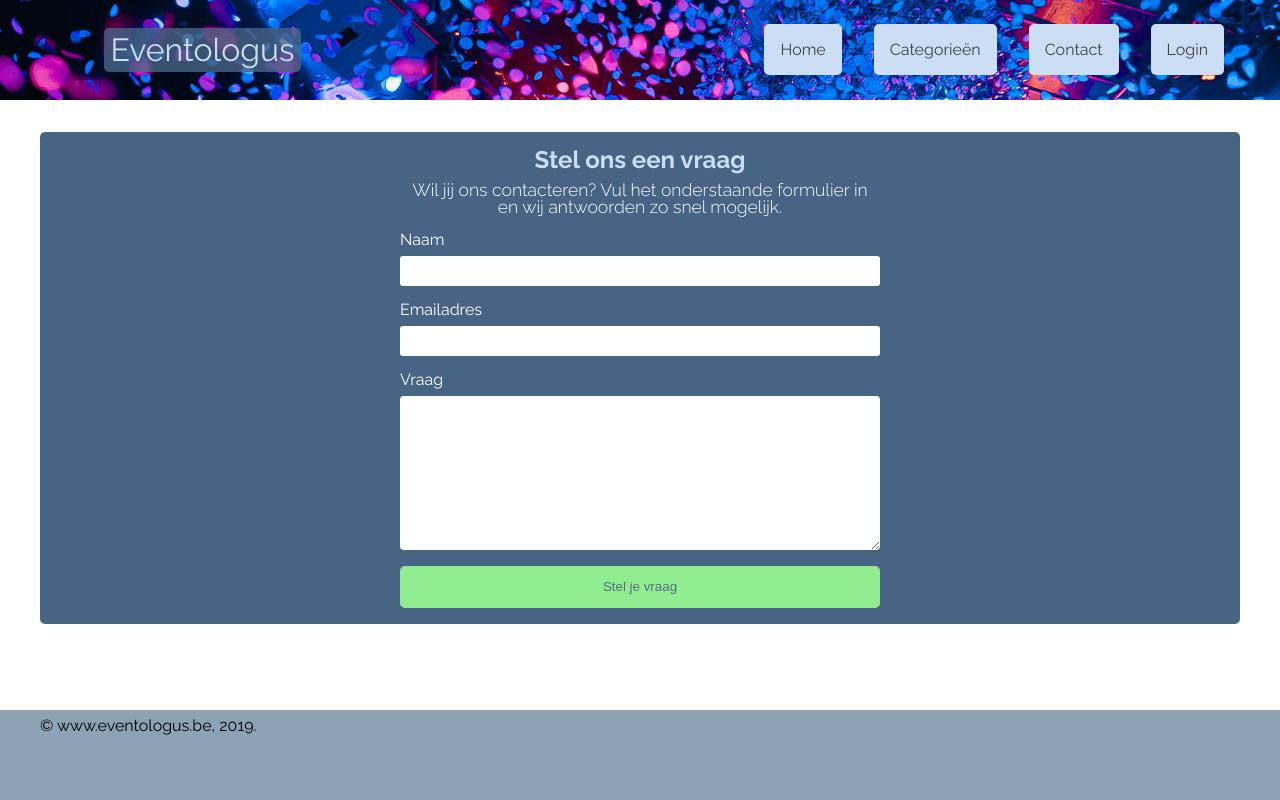
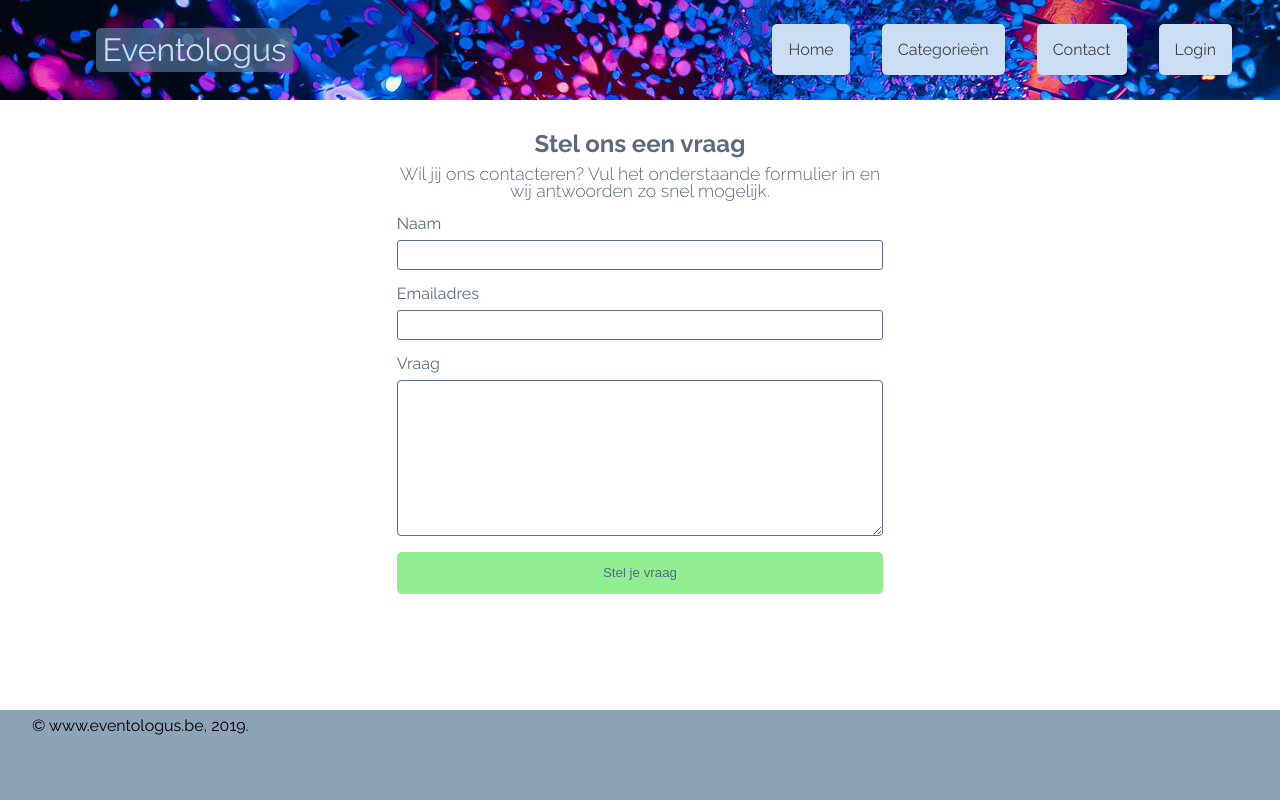
Before and after one commit to Zalvec/eventologus-1, a PHP site: page /contact.php in a window 1280 px wide. Run offline with PHP 8.4, Linux system fonts and the light colour scheme.

Commit message:
Eerste aanpassingen dinsdag 3 december

```diff
--- a/categorie.php
+++ b/categorie.php
@@ -8,3 +8,5 @@ if (!isset($_SESSION["user"])){
 }
 
 print LoadTemplate("catpagina");
+
+print LoadTemplate("basic_footer");
--- a/css/opmaak.css
+++ b/css/opmaak.css
@@ -12,12 +12,14 @@ body{
     font: 100%/1.4 #222;
     position: static;
     font-family: "Raleway" ;
+    padding-bottom: 100px;
+
 }
 
 
 
 .container{
-    max-width: 1200px;
+    max-width: 95%;
     margin: 0 auto;
 }
 
@@ -85,12 +87,9 @@ main h2{
 }
 
 
-
 .contcontainer{
-    background: rgb(71, 100, 132);
     min-height: 100px;
-    margin: 0 auto;
-    margin: 2em 0;
+    margin: 1em 0;
     border-radius: 5px;
     display: flex;
     flex-direction: column;
@@ -211,19 +220,20 @@ label{
 input{
     width: 300px;
     height: 30px;
-    border: none;
+    border: 1px solid #5A6A83;
     border-radius: 3px;
 }
 
 input[type="submit"]{
-    background: #CBDEF4;
+    background: #5A6A83;
     border-radius: 5px;
     border: none;
     cursor: pointer;
+    color: #FFFFFF;
 }
 
 input[type="submit"]:hover{
-    border: 1px solid #5A6A83;
+    border: 1px solid black;
 }
 
 /* Categorieën stijlen------------------------------------------------------------------------------------------------------------------------------------------------------ */
@@ -320,7 +338,7 @@ input[type="submit"]:hover{
 
 .contactform h1{
     font-size: 1.5rem;
-    color: #CBDEF4;
+    color: #5A6A83;
     text-align: center;
     font-weight: 600;
 }
@@ -328,13 +346,13 @@ input[type="submit"]:hover{
 .contactform p{
     text-align: center;
     margin: .5em 0;
-    color: #FFFFFF;
+    color: #5A6A83;
     font-size: 1.1rem;
     font-weight: 200;
 }
 
 .contactform .invul label{
-    color: white;
+    color: #5A6A83;
 }
 
 .contactform .invul input{
@@ -342,7 +360,7 @@ input[type="submit"]:hover{
 }
 
 .contactform .invul textarea{
-    border: none;
+    border: 1px solid #5A6A83;
     border-radius: 4px;
     max-width: 100%;
 }
--- a/lib/login.php
+++ b/lib/login.php
@@ -3,7 +3,6 @@ require_once "autoload.php";
 
 $formname = $_POST["formname"];
 $buttonvalue = $_POST['loginbutton'];
-var_dump($_POST);
 if ( $buttonvalue == "Log in" )
 {
     //gebruiker opzoeken ahv zijn login (e-mail)
--- a/lib/pdo.php
+++ b/lib/pdo.php
@@ -1,9 +1,9 @@
 <?php
 function GetConnection()
 {
-    $dsn = "mysql:host=localhost;dbname=eventologus";
-    $user = "root";
-    $passwd = "mysql";
+    $dsn = "mysql:host=host=185.115.218.166;dbname=wdev_nathan";
+    $user = "wdev_nathan";
+    $passwd = "7keQALHp64hZ";
 
     $pdo = new PDO($dsn, $user, $passwd);
     return $pdo;
--- a/templates/catpagina.html
+++ b/templates/catpagina.html
@@ -1,7 +1,7 @@
 <body>
 <section class="container">
 <ul class="categorieën_list">
-    <li><a href="#">Alle</a></li>
+    <li><a href="#" id="huidige">Alle</a></li>
     <li><a href="#">Festivals</a></li>
     <li><a href="#">Concerten</a></li>
     <li><a href="#">Conventies</a></li>
--- a/templates/login.html
+++ b/templates/login.html
@@ -6,6 +6,7 @@
         <section class="container">
             <section class="contcontainer formulier">
                 <section class="form">
+                <h1>Login</h1>
                 <div class="invul">
                     <label for="use_email">Login</label>
                     <input name="use_email" id="use_email" placeholder="voorbeeld@voorbeeld.be">
--- a/templates/register.html
+++ b/templates/register.html
@@ -18,7 +18,7 @@
                     </div>
                     <div class="invul">
                         <label for="use_wachtwoord">Wachtwoord</label>
-                        <input type="password" name="use_wachtwoord" id="use_wachtwoord" placeholder="Wachtwoord...">
+                        <input type="password" name="use_wachtwoord" id="use_wachtwoord" placeholder="Minstens 8 karakters...">
                     </div>
                     <input name="registerbutton" type="submit" value="Registreer">
                     <p>Al lid? <a href="login.php">Log hier in...</a></p>
```
Also changed, not shown: other parts of css/opmaak.css (+25 -7 lines).
